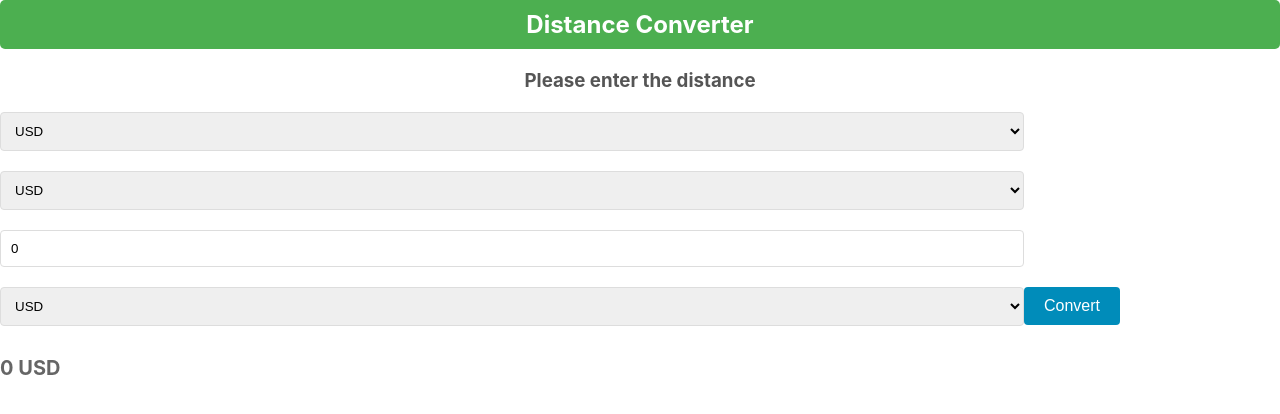
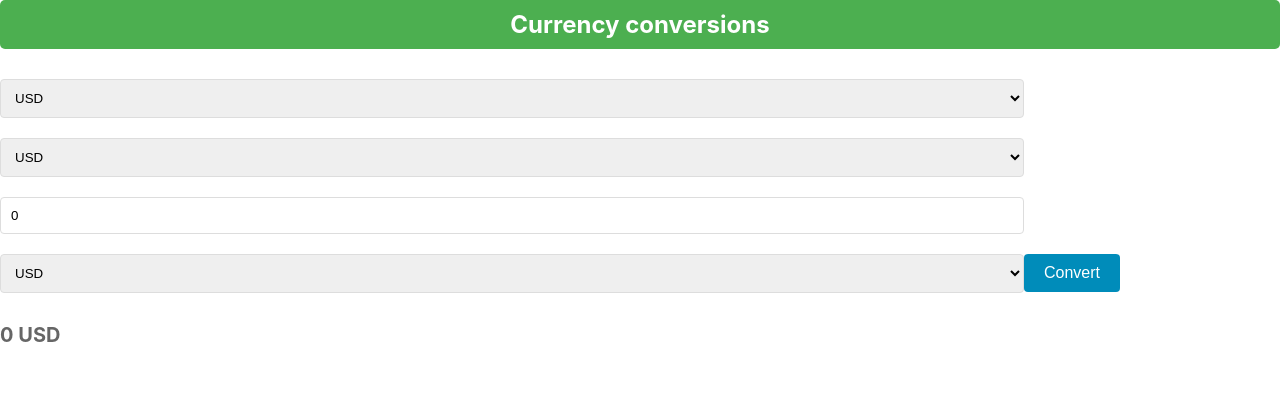
Before and after one commit to tony-26/converter-KM-to-Miles-, a React (Create React App) app: page / in a window 1280 px wide. Shown: the top 414 px of the page. Built offline with nearby package versions, Linux system fonts and the light colour scheme.

Commit message:
converter new tables

```diff
--- a/src/App.js
+++ b/src/App.js
@@ -3,17 +3,51 @@ import { useState } from "react";
 import getConversionRate from "./lib/getConversionRate";
 
 function App() {
+  // const conversionTables = [
+  //   {
+  //     CNY: 0.14673,
+  //     EUR: 1.1356,
+  //     GBP: 1.2893,
+  //     JPY: 0.006687,
+  //     USD: 1,
+  //     baseUnit: "USD",
+  //   },
+
+  //   {
+  //     Miles: 1609.34,
+  //     KM: 1000,
+  //     Yards: 0.9144,
+  //     Feet: 0.3048,
+  //     Inches: 0.0254,
+  //     CM: 0.01,
+  //     MM: 0.001,
+  //     Meters: 1,
+  //     baseUnit: "Meters",
+  //   },
+  //   {
+  //     Liters: 1,
+  //     Pints: 0.651,
+  //     ML: 0.001,
+  //     baseUnit: "Liters",
+  //   },
+  // ];
+
   const conversionTables = [
     {
+      description: "Currency conversions",
+      baseUnit: "USD",
+      table: {
         CNY: 0.14673,
         EUR: 1.1356,
         GBP: 1.2893,
         JPY: 0.006687,
         USD: 1,
-      baseUnit: "USD",
       },
-
+    },
     {
+      description: "Length conversions",
+      baseUnit: "Meters",
+      table: {
         Miles: 1609.34,
         KM: 1000,
         Yards: 0.9144,
@@ -22,25 +56,28 @@ function App() {
         CM: 0.01,
         MM: 0.001,
         Meters: 1,
-      baseUnit: "Meters",
+      },
     },
     {
+      description: "Volume conversions",
+      baseUnit: "Liters",
+      table: {
         Liters: 1,
         Pints: 0.651,
         ML: 0.001,
-      baseUnit: "Liters",
+      },
     },
   ];
 
   const [conversionTable, setConversionTable] = useState(conversionTables[0]);
   const [userInput, setUserInput] = useState(0);
-  const [selector1, setSelector1] = useState(conversionTable.baseUnit);
-  const [selector2, setSelector2] = useState(conversionTable.baseUnit);
+  const [selector1, setSelector1] = useState(conversionTables[0].baseUnit);
+  const [selector2, setSelector2] = useState(conversionTables[0].baseUnit);
   const [convertedValue, setConvertedValue] = useState(0);
 
   const convertDistance = () => {
     const conversionRate = getConversionRate(
-      conversionTable,
+      conversionTable.table,
       selector1,
       selector2
     );
@@ -50,10 +87,10 @@ function App() {
   return (
     <div>
       <header>
-        <h1>Distance Converter</h1>
+        <h1>{conversionTable.description}</h1>
       </header>
       <body>
-        <h3>Please enter the distance</h3>
+        {/* <h3>Please enter the distance</h3> */}
 
         <select
           onChange={(e) => {
@@ -75,7 +112,7 @@ function App() {
           value={selector1}
           onChange={(e) => setSelector1(e.target.value)}
         >
-          {Object.keys(conversionTable).map((e) => (
+          {Object.keys(conversionTable.table).map((e) => (
             <option key={e} value={e}>
               {e}
             </option>
@@ -92,7 +129,7 @@ function App() {
           value={selector2}
           onChange={(e) => setSelector2(e.target.value)}
         >
-          {Object.keys(conversionTable).map((e) => (
+          {Object.keys(conversionTable.table).map((e) => (
             <option key={e} value={e}>
               {e}
             </option>
```
Lines whose indentation alone changed are shown as unchanged.
